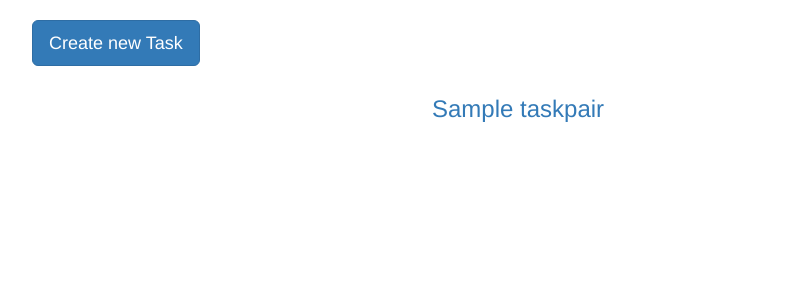
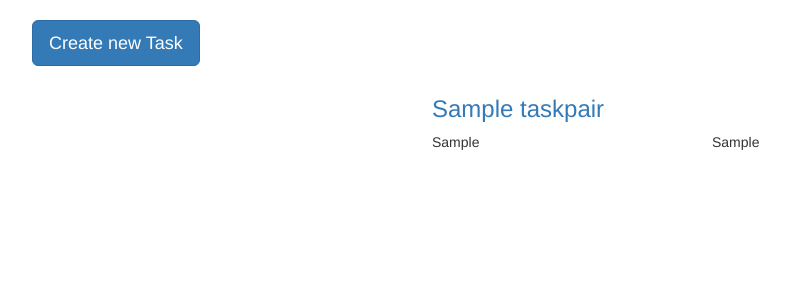
Before and after one commit to dschep/HELPeR, a Django app: page /task in a window 1280 px wide. Shown: the part 72-372 px from the top of the page, without its empty margins (143-933 px from the left). Run offline with Django 3.2, Linux system fonts and the light colour scheme; tables that the repository leaves empty hold one stand-in row (values such as "Sample post"); parts of the project's set-up code (start-up, migrations or seed data) failed here and were passed over; some libraries are stand-ins or nearby versions.

Commit message:
restore full details to task list :)

```diff
--- a/helper/models.py
+++ b/helper/models.py
@@ -89,11 +89,15 @@ class TaskPair(models.Model):
 
     @property
     def cause(self):
-        return self.cause_agent.agent.cause_tasks[self.cause_task]
+        cause = self.cause_agent.agent.cause_tasks[self.cause_task]
+        cause.do_not_call_in_templates = True
+        return cause
 
     @property
     def effect(self):
-        return self.effect_agent.agent.effect_tasks[self.effect_task]
+        effect = self.effect_agent.agent.effect_tasks[self.effect_task]
+        effect.do_not_call_in_templates = True
+        return effect
 
     @property
     def cause_view(self):
--- a/helper/static/helper/css/tasks.css
+++ b/helper/static/helper/css/tasks.css
@@ -64,3 +64,6 @@ legend .task-icon  {
     margin: 47px -17px 0;
     vertical-align: top;
 }
+.task-details {
+    color: rgb(51,51,51);
+}
--- a/helper/templates/helper/taskpair_list.html
+++ b/helper/templates/helper/taskpair_list.html
@@ -33,47 +33,39 @@
             </div>
             <div class="col-md-7">
                 <h3>{{ object }}</h3>
+                <div class="row task-details">
+                    <div class="col-md-6">
+                        <span>
+                            <b>{{ object.cause_agent }}</b>
+                            {{ object.cause_name }}
+                        </span>
+                        <ul>
+                            {% if object.schedule %}
+                            <li>⏰ Every {{ object.schedule }} min</li>
+                            {% endif %}
+                            {% for key, value in object.cause_options.items %}
+                                {% if key in object.cause.options %}
+                                <li>{{ key }}: {% if 'pass' in key %}hunter2{% else %}{{ value }}{% endif %}</li>
+                                {% endif %}
+                            {% endfor %}
+                        </ul>
                     </div>
-        </div>
-        {% comment %}
-        <div class="panel panel-default panel-card">
-            <div class="panel-heading">
-                {% if object.schedule %}
-                    {% if object.enabled %}
-                    <i class="fa fa-play"></i>
-                    {% else %}
-                    <i class="fa fa-pause"></i>
+                    <div class="col-md-6">
+                        <span>
+                            <b>{{ object.effect_agent }}</b>
+                            {{ object.effect_name }}
+                        </span>
+                        <ul>
+                            {% for key, value in object.effect_options.items %}
+                                {% if key in object.effect.options %}
+                                <li>{{ key }}: {% if 'pass' in key %}hunter2{% else %}{{ value }}{% endif %}</li>
                                 {% endif %}
-                    |
-                    ⏰{{ object.schedule }}min
-                    |
-                {% endif %}
-                {{ object.cause_agent }}
-            </div>
-            <div class="panel-body">
-                {{ object.cause_name }}
-                <ul class="task-options">
-                    {% for key, value in object.cause_options.items %}
-                    <li>{{ key }}: {% if 'pass' in key %}hunter2{% else %}{{ value }}{% endif %}</li>
                             {% endfor %}
                         </ul>
                     </div>
                 </div>
-        <i class="fa fa-arrow-right task-pair-arrow"></i>
-        <div class="panel panel-default panel-card">
-            <div class="panel-heading">
-                {{ object.effect_agent }}
-            </div>
-            <div class="panel-body">
-                {{ object.effect_name }}
-                <ul class="task-options">
-                    {% for key, value in object.effect_options.items %}
-                    <li>{{ key }}: {% if 'pass' in key %}hunter2{% else %}{{ value }}{% endif %}</li>
-                    {% endfor %}
-                </ul>
             </div>
         </div>
-        {% endcomment %}
         </a>
     {% endfor %}
     </div>
```
Lines whose indentation alone changed are shown as unchanged.
